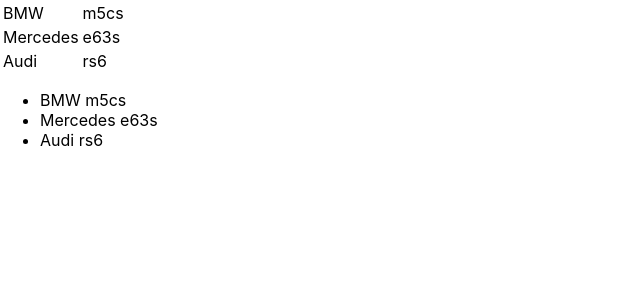
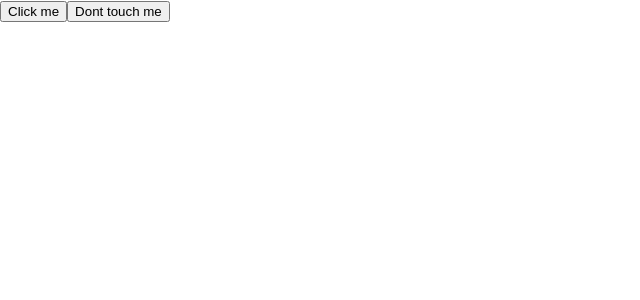
Before and after one commit to AnatoliyPologovoy/microtask, a React (Create React App) app: page / in a window 1280 px wide. Shown: the top 300 px of the page, without its empty margins (0-640 px from the left). Built offline with nearby package versions, Linux system fonts and the light colour scheme.

Commit message:
began add button

```diff
--- a/src/App.tsx
+++ b/src/App.tsx
@@ -1,45 +1,18 @@
+import React, {MouseEvent} from 'react';
 import './App.css';
+import { Button } from './Components/Button';
 
-type topCarsItemType = {
-  manufacturer : string,
-  model : string
-}
+
 
 function App() {
-  const topCars : topCarsItemType[] = [
-    {manufacturer:'BMW', model:'m5cs'},
-    {manufacturer:'Mercedes', model:'e63s'},
-    {manufacturer:'Audi', model:'rs6'}
-  ]
 
-  let rowsData = topCars.map((curr, i) => {
-      return (
-        <tr key={i+1}>
-          <td>{curr.manufacturer}</td>
-          <td>{curr.model}</td>
-        </tr>
-      )
-    })
+  // const cbForButton = (evt : React.MouseEvent<HTMLButtonElement, MouseEvent>) => {
+  //   console.log(evt);
 
-  return (
+  return(
     <div>
-        <table>
-          <tbody>
-            {rowsData}
-          </tbody>
-        </table>
-        <ul>
-          {topCars.map((curr, i) => {
-            //debugger
-              return (
-                <li key={(i+1).toString()}>
-                  {curr.manufacturer}
-                  <span> {curr.model}</span>
-                </li>
-              )
-          })
-        }
-        </ul>
+      <Button name={'Click me'}/>
+      <Button name={'Dont touch me'}/>
     </div>
   );
 }
--- /dev/null
+++ b/src/Components/Button.tsx
@@ -0,0 +1,9 @@
+type ButtonPropsType = {
+    name : string
+}
+
+export const Button = (props : ButtonPropsType) => {
+    return (
+        <button onClick={ ()=> {}}>{props.name}</button>
+    )
+}
```
